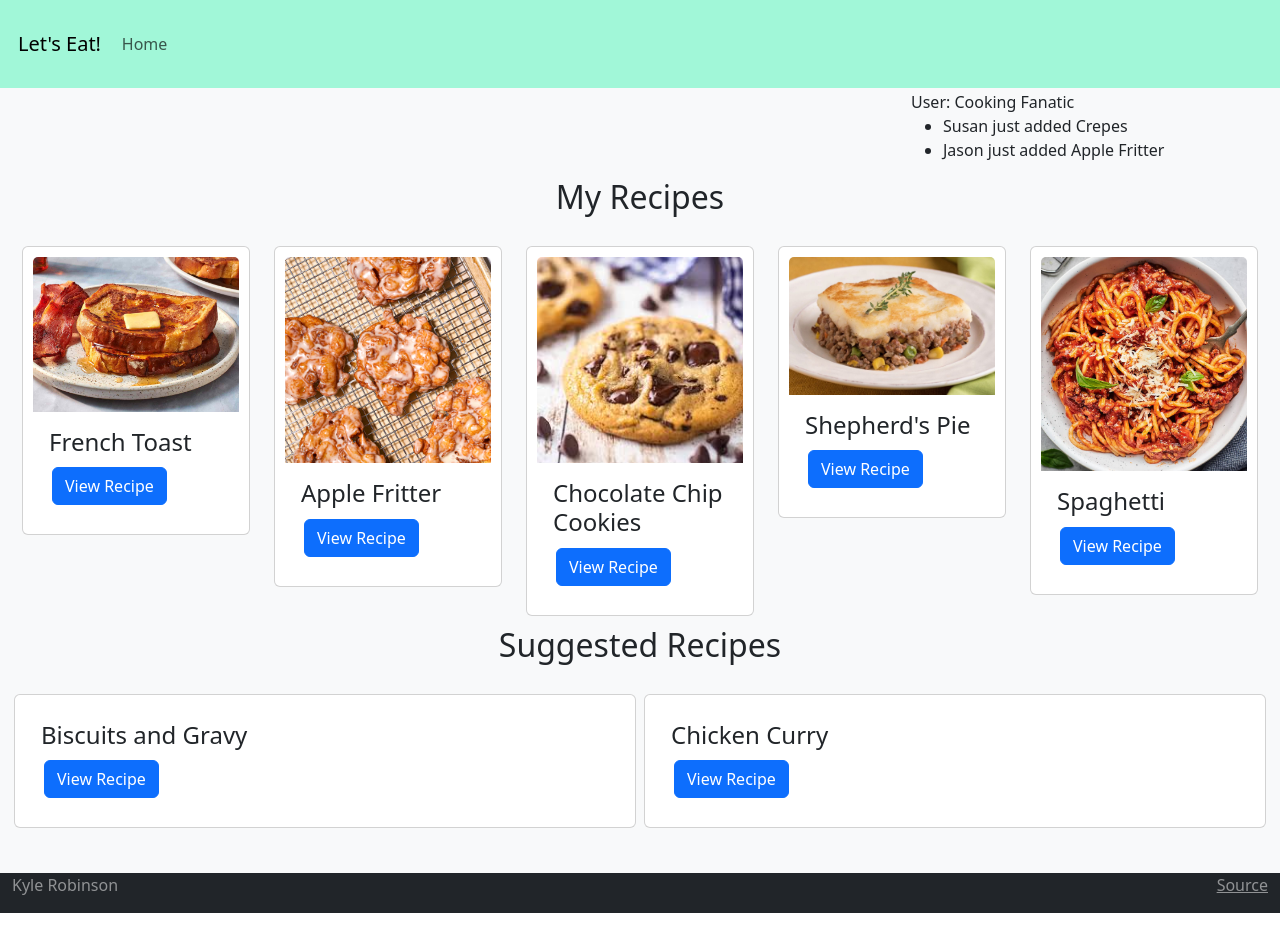
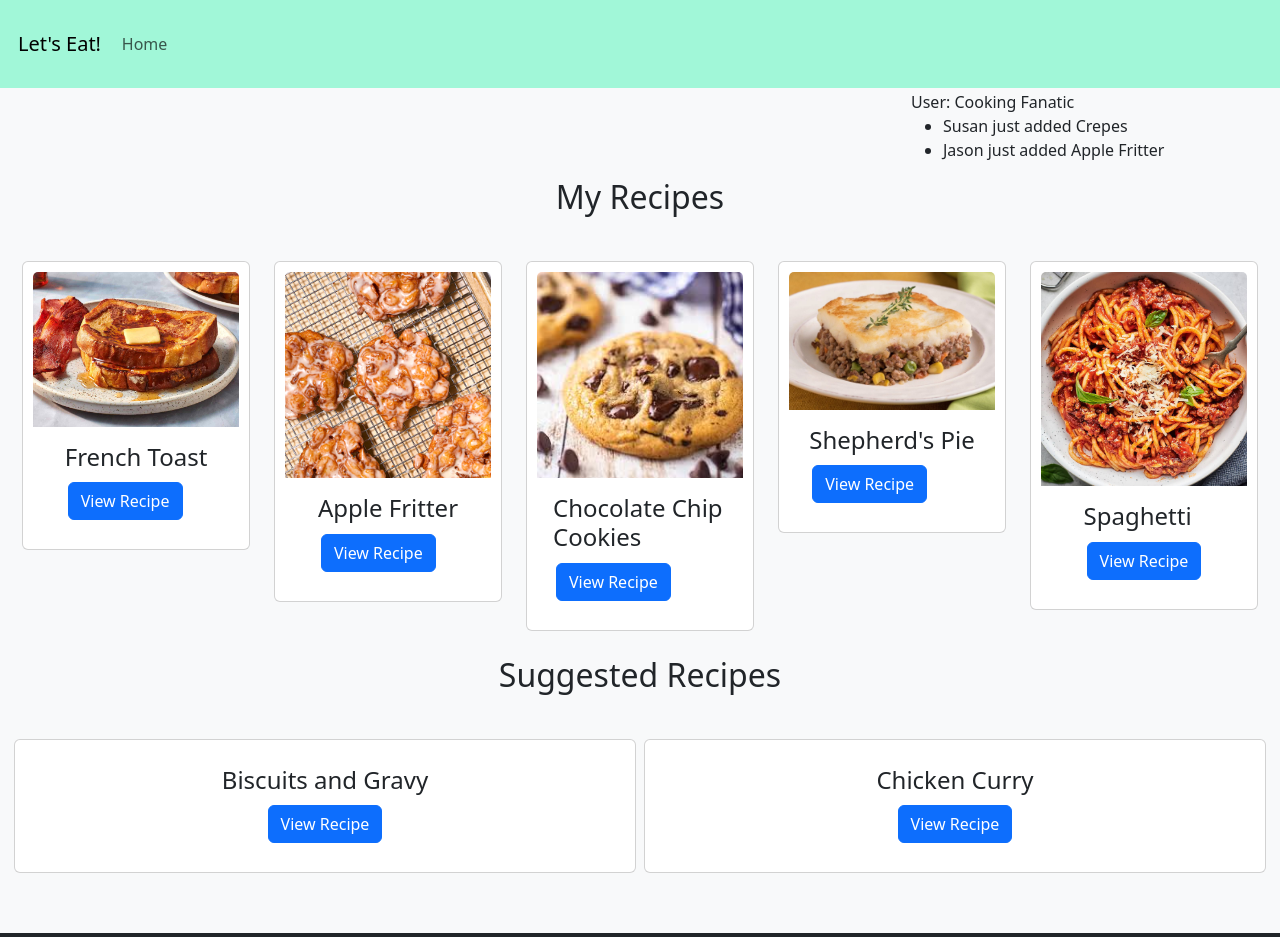
Before and after one commit to robinkyl002/cs260-startup, a React (Vite) app: page /recipes in a window 1280 px wide. Shown: the top 937 px of the page. Before the commit the page ends 913 px from the top, so only its background shows below. Built offline with nearby package versions, Linux system fonts and the light colour scheme.

Commit message:
updated styling for the suggested recipes to center the items inside the card

```diff
--- a/src/recipes/recipes.css
+++ b/src/recipes/recipes.css
@@ -1,5 +1,8 @@
 .card {
   padding: 10px;
+  margin-top: 15px;
+  margin-bottom: 15px;
+  align-items: center;
 }
 
 #all-recipes {
@@ -24,7 +27,10 @@ aside {
 #suggested-recipes {
   flex: 1;
   align-items: center;
+  text-align: center;
   margin-bottom: 20px;
+  margin-left: 10vw;
+  margin-right: 10vw;
 }
 
 .my-recipe-images {
```
